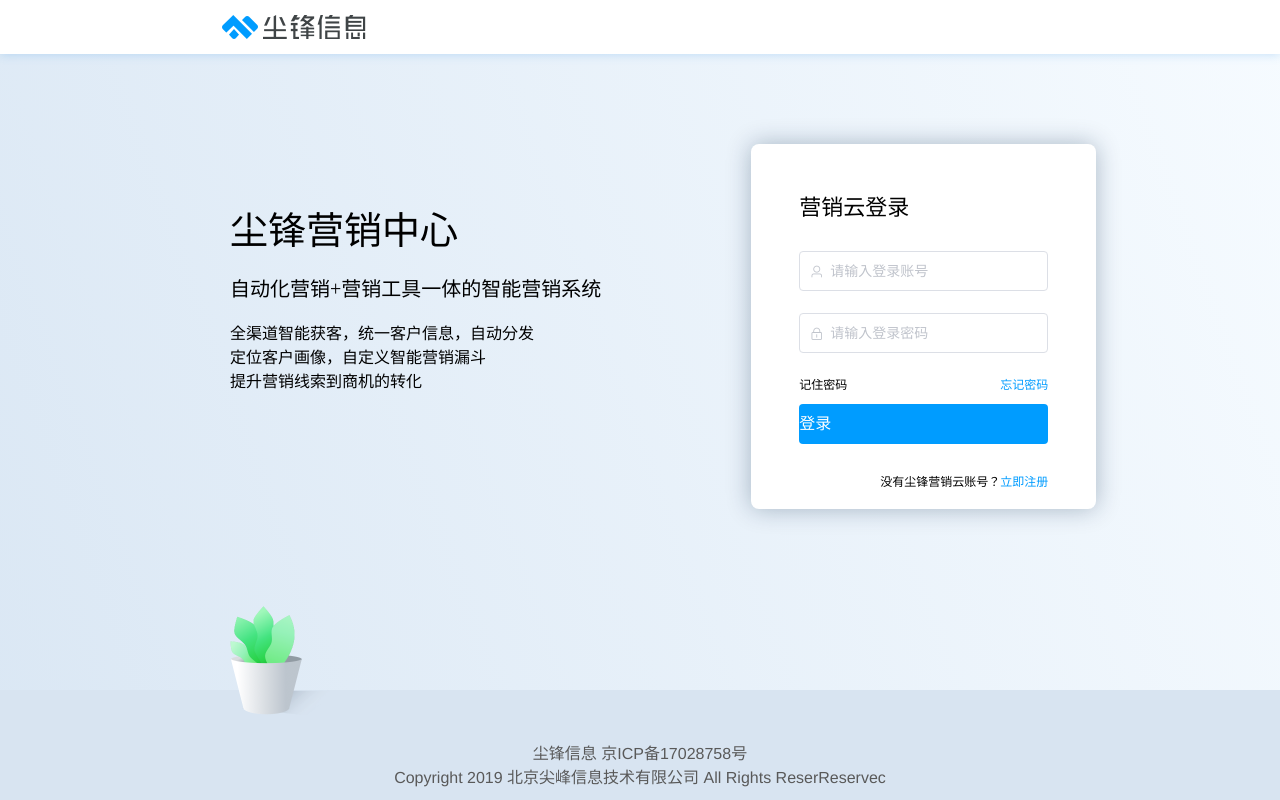
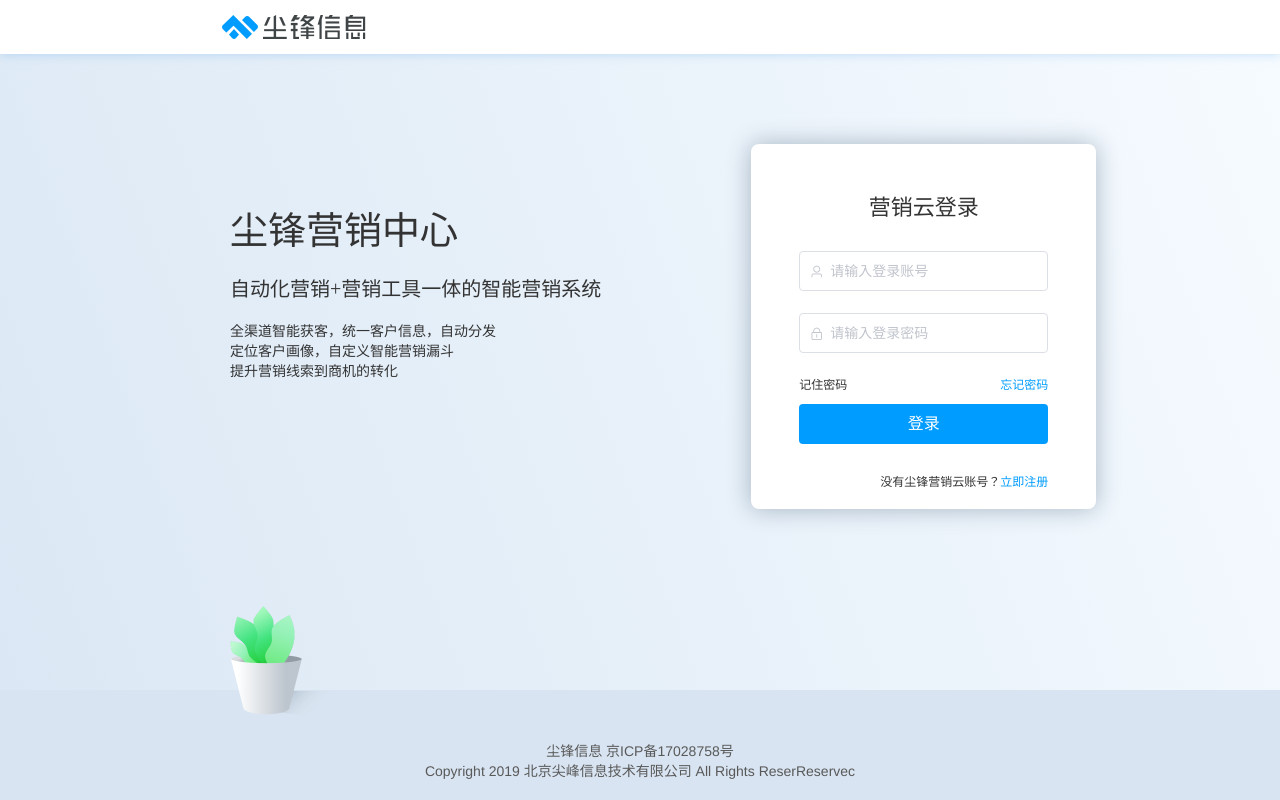
Before and after one commit to liufan1994/data, a Vue app: page / in a window 1280 px wide. Built offline with nearby package versions, Linux system fonts and the light colour scheme; a small style sheet from the web is missing.

Commit message:
Revert "refactor: 注释多余样式"

```diff
--- a/src/App.vue
+++ b/src/App.vue
@@ -17,9 +17,9 @@
             'Microsoft YaHei', '微软雅黑', Arial, sans-serif;
         -webkit-font-smoothing: antialiased;
         -moz-osx-font-smoothing: grayscale;
-        // text-align: center;
-        // color: #333;
-        // font-size: 14px;
+        text-align: center;
+        color: #333;
+        font-size: 14px;
     }
     img {
         object-fit: cover;
```
